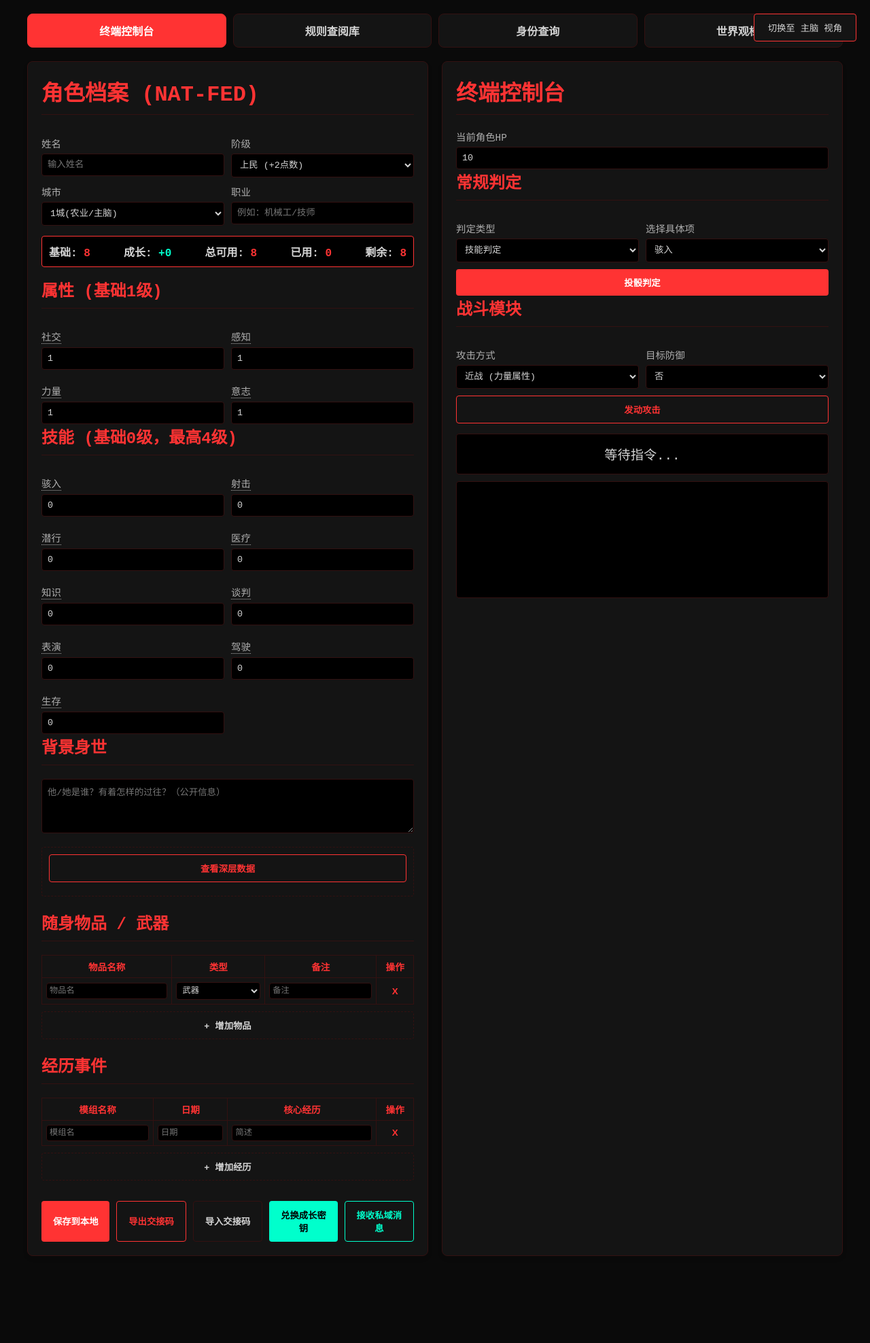
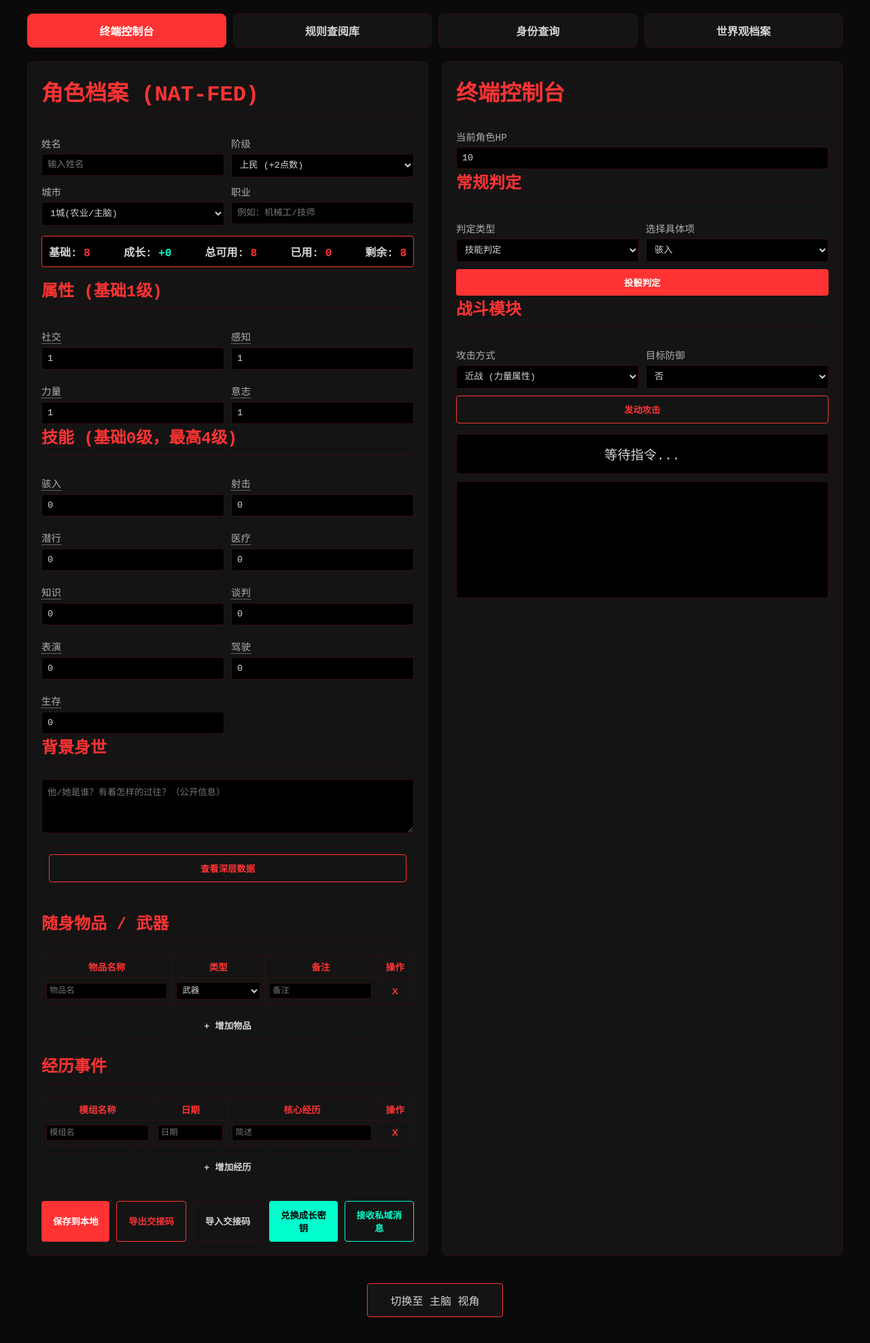
Before and after one commit to Denisehill/nat-fed-terminal, a plain HTML site: page index.html in a window 1280 px wide. Shown: the whole page at 68% size. Before the commit the page ends 1868 px from the top, so only its background shows below. Drawn offline with Linux system fonts and the light colour scheme.

Commit message:
修改了ui

```diff
--- a/index.html
+++ b/index.html
@@ -49,7 +49,12 @@
   .danger { color: var(--danger); border-color: var(--danger); }
   .log { height: 150px; overflow-y: auto; background: var(--input-bg); border: 1px solid var(--border); padding: 10px; font-size: 0.85em; margin-top: 10px; border-radius: 4px; }
 
-  .theme-switch { position: fixed; top: 20px; right: 20px; width: auto; padding: 10px 20px; background: var(--panel); color: var(--text); border: 1px solid var(--accent); z-index: 100; font-family: inherit; cursor: pointer; border-radius: 4px; }
+  /* 底部主题切换按钮 */
+  .theme-switch {
+    display: block; width: 200px; margin: 40px auto 20px auto; padding: 12px;
+    background: var(--panel); color: var(--text); border: 1px solid var(--accent);
+    font-family: inherit; font-size: 1em; cursor: pointer; border-radius: 4px;
+  }
 
   .tooltip { position: relative; display: inline-block; cursor: help; border-bottom: 1px dotted var(--text); }
   .tooltip .tooltiptext { visibility: hidden; width: 220px; background-color: var(--tooltip-bg); color: #fff; text-align: left; border-radius: 6px; padding: 10px; position: absolute; z-index: 10; bottom: 125%; left: 50%; margin-left: -110px; opacity: 0; transition: opacity 0.3s; font-size: 0.85em; line-height: 1.4; box-shadow: 0 4px 8px rgba(0,0,0,0.3); pointer-events: none; font-weight: normal; }
@@ -98,8 +103,6 @@
 </style>
 </head>
 <body>
-
-<button class="theme-switch" onclick="toggleTheme()" id="themeBtn">切换至 主脑 视角</button>
 
 <!-- 系统消息弹窗 -->
 <div class="msg-modal" id="msgModal">
@@ -349,6 +352,9 @@
     </div>
   </div>
 </div>
+
+<!-- 底部主题切换按钮 -->
+<button class="theme-switch" onclick="toggleTheme()" id="themeBtn">切换至 主脑 视角</button>
 
 <script>
   // --- 标签页与主题切换 ---
@@ -610,7 +616,6 @@
   function logMsg(msg, color = 'var(--text)') { const logDiv = document.getElementById('log'); const p = document.createElement('div'); p.style.color = color; p.innerText = `> ${msg}`; logDiv.appendChild(p); logDiv.scrollTop = logDiv.scrollHeight; }
   function showResult(msg, isSuccess) { const res = document.getElementById('result'); res.innerText = msg; res.className = 'result-box ' + (isSuccess ? 'success' : 'danger'); }
 
-  // 核心判定：区分类型
   function executeRoll(level, targetDefense = 0, type = 'skill') {
     let threshold = 1;
     let isReroll = false;
@@ -620,7 +625,7 @@
       else if (level === 2) threshold = 3;
       else if (level >= 3) threshold = 4;
       if (level >= 4) isReroll = true;
-    } else { // 属性
+    } else {
       if (level === 1) threshold = 3;
       else if (level === 2) threshold = 4;
       else if (level >= 3) threshold = 5;
@@ -633,7 +638,6 @@
     let raw = Math.floor(Math.random() * 6) + 1;
     let finalRaw = raw;
 
-    // 重掷逻辑 (如果4级技能且第一次判定失败且不是大成功/大失败)
     if (isReroll && raw > threshold && raw !== 1 && raw !== 6) {
       raw = Math.floor(Math.random() * 6) + 1;
       finalRaw = raw;
```
